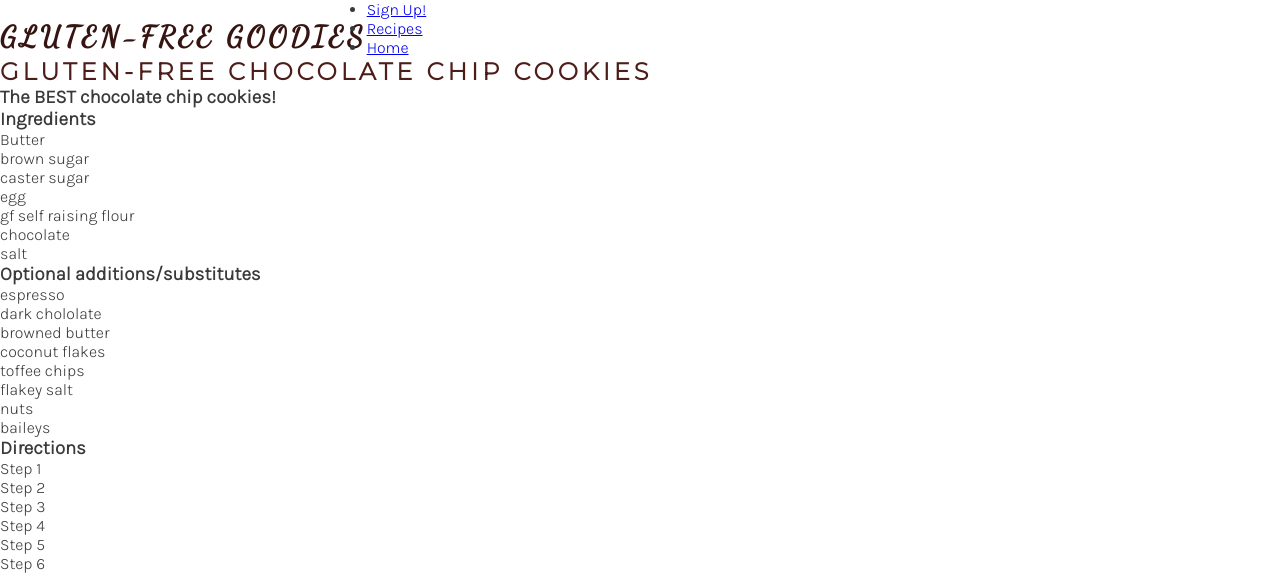
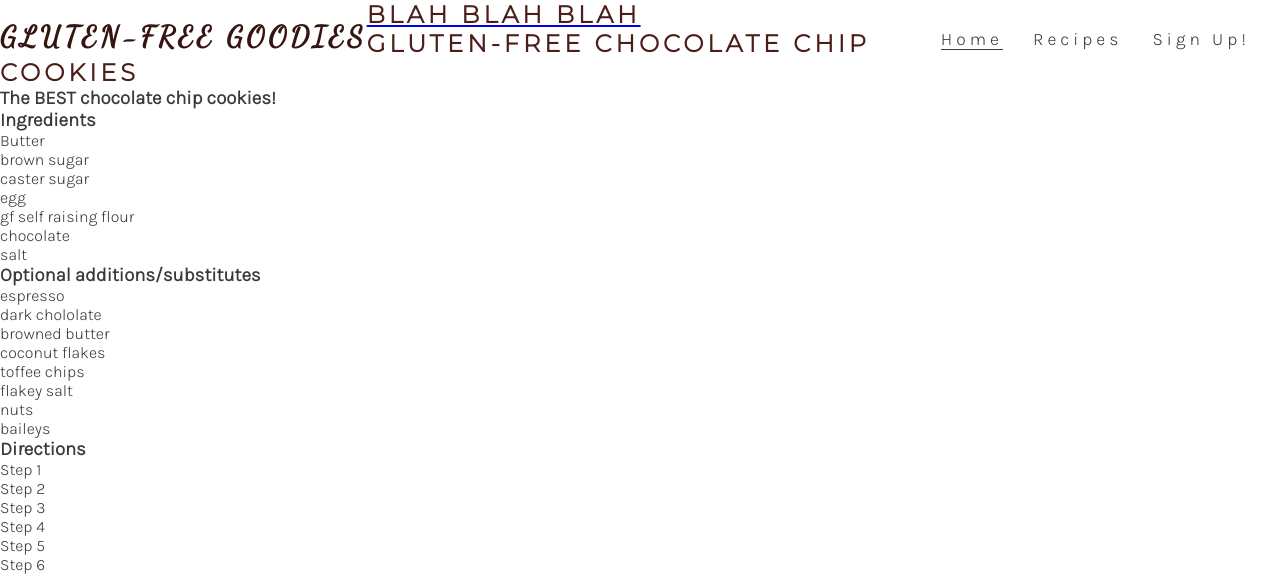
Before and after one commit to ruthpolly/Gluten-Free-Goodies, a plain HTML site: page assets/recipes.html in a window 1280 px wide. Shown: the top 577 px of the page. Drawn offline with Linux system fonts and the light colour scheme.

Commit message:
Add style to navigation menu

```diff
--- a/assets/recipes.html
+++ b/assets/recipes.html
@@ -17,17 +17,18 @@
     <header>
         <a href="index.html">
             <h1 id="gf-logo">Gluten-Free Goodies</h1>
+            <h2>Blah Blah Blah</h2>
         </a>
-        <nav>
+        <nav id="menu">
             <ul>
                 <li>
                     <a href="#">Sign Up!</a>
                 </li>
                 <li>
-                    <a href="recipes.html" class="active">Recipes</a>
+                    <a href="recipes.html">Recipes</a>
                 </li>
                 <li>
-                    <a href="index.html">Home</a>
+                    <a href="index.html" class="active">Home</a>
                 </li>
             </ul>
         </nav>
--- a/css/style.css
+++ b/css/style.css
@@ -51,3 +51,11 @@ h2 {
     text-decoration: none;
     color: inherit;
 }
+
+#menu a:hover {
+    border-bottom: 1px solid #3a3a3a;
+}
+
+.active {
+    border-bottom: 1px solid #3a3a3a;
+}
```
